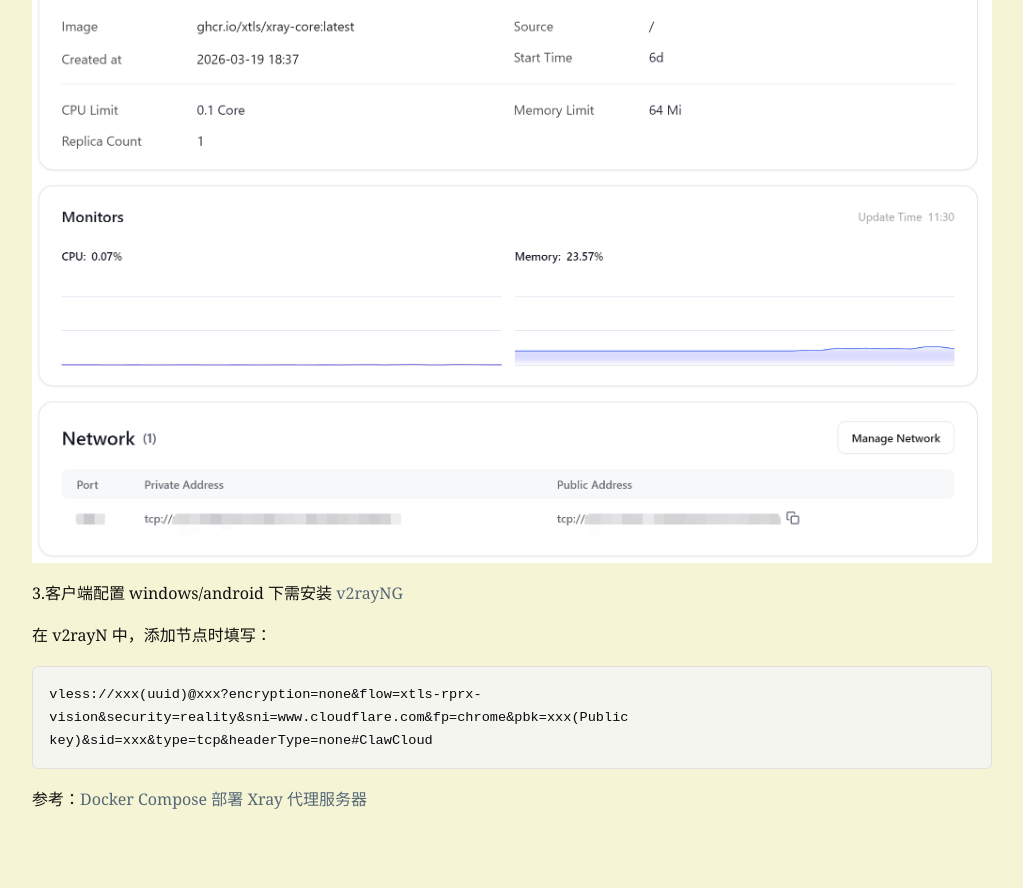
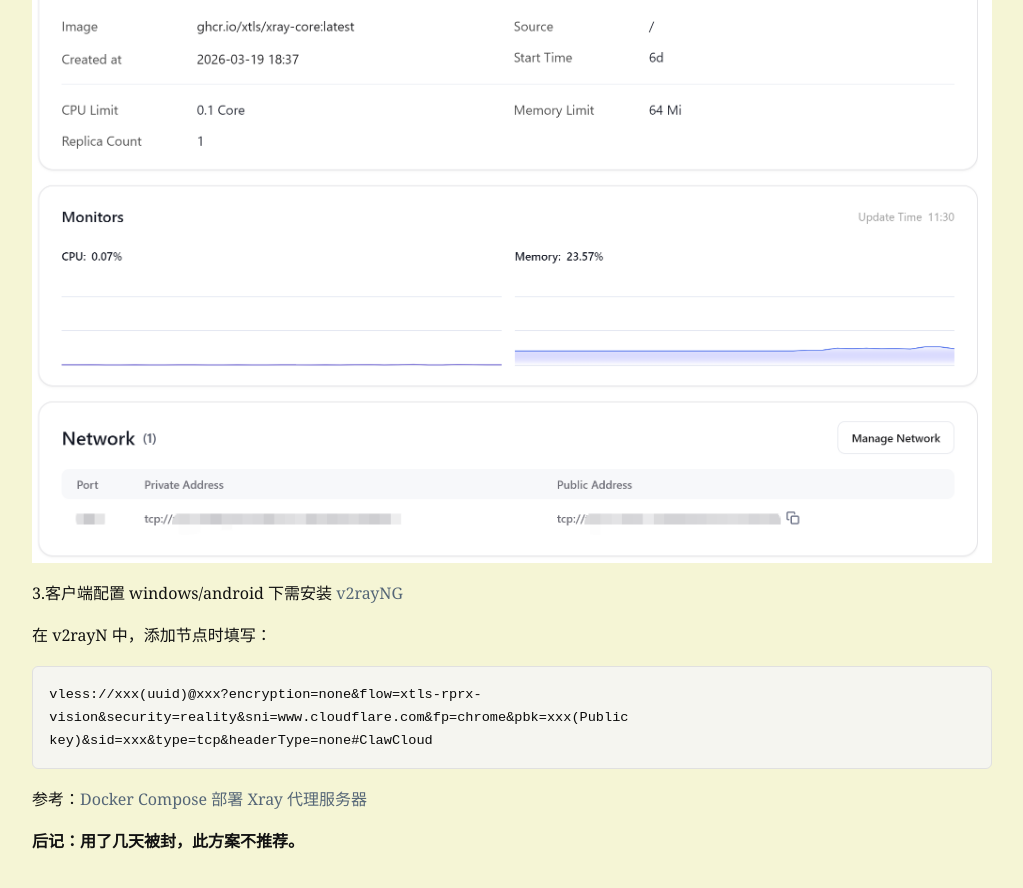
Before and after one commit to houmg/blog, a Jekyll site: the page built from _posts/2026-03-25-deploy-xray-reality-on-ClawCloud.md, in a window 1280 px wide and 900 px high, scrolled down 2574 px. Shown: the top 888 px of the window, without its empty margins (128-1151 px from the left). Built offline with Jekyll 4.4.1, drawn with Linux system fonts in a browser that asks for light colours; before the commit the page ends 3433 px from its top, so only the background shows below that.

Commit message:
补充内容

````diff
--- a/_config.yml
+++ b/_config.yml
@@ -55,3 +55,4 @@ highlighter: rouge
 markdown: kramdown
 kramdown:
   syntax_highlighter: rouge
+image_path: "/blog/assets/images"
--- a/_posts/2026-03-25-deploy-xray-reality-on-ClawCloud.md
+++ b/_posts/2026-03-25-deploy-xray-reality-on-ClawCloud.md
@@ -12,8 +12,7 @@ tags: [xray, ClawCloud]
 ## 正文
 1.需要VPS,推荐[ClawCloud爪云](https://run.claw.cloud)，github 账号满 180 天即可领每月 5 刀额度。
 
-
-![注册页面]({{ '/assets/images/ClawCloud_sign.png' | relative_url }}) <!-- 自适应大小 -->
+![注册页面]({{ site.image_path }}/2026-03-25-deploy-xray-reality-on-ClawCloud/ClawCloud_sign.png)
 
 2.创建 xray-reality 容器
 
@@ -82,7 +81,7 @@ File content:
 }
 ```
 
-![总览页面]({{ '/assets/images/xray_overview.png' | relative_url }}) <!-- 自适应大小 -->
+![总览页面]({{ site.image_path }}/2026-03-25-deploy-xray-reality-on-ClawCloud/xray_overview.png )
 
 3.客户端配置
 windows/android 下需安装 [v2rayNG](https://github.com/2dust/v2rayN/releases)
@@ -93,3 +92,5 @@ vless://xxx(uuid)@xxx?encryption=none&flow=xtls-rprx-vision&security=reality&sni
 ```
 
 参考：[Docker Compose 部署 Xray 代理服务器](https://blog.leoho.dev/posts/docker-compose-deploy-xray/)
+
+**后记：用了几天被封，此方案不推荐。**
````
Also changed, not shown: assets/images/2026-03-25-deploy-xray-reality-on-ClawCloud/ClawCloud_sign.png (renamed from assets/images/ClawCloud_sign.png), assets/images/2026-03-25-deploy-xray-reality-on-ClawCloud/xray_config.png (renamed from assets/images/xray_config.png), assets/images/2026-03-25-deploy-xray-reality-on-ClawCloud/xray_overview.png (renamed from assets/images/xray_overview.png).
